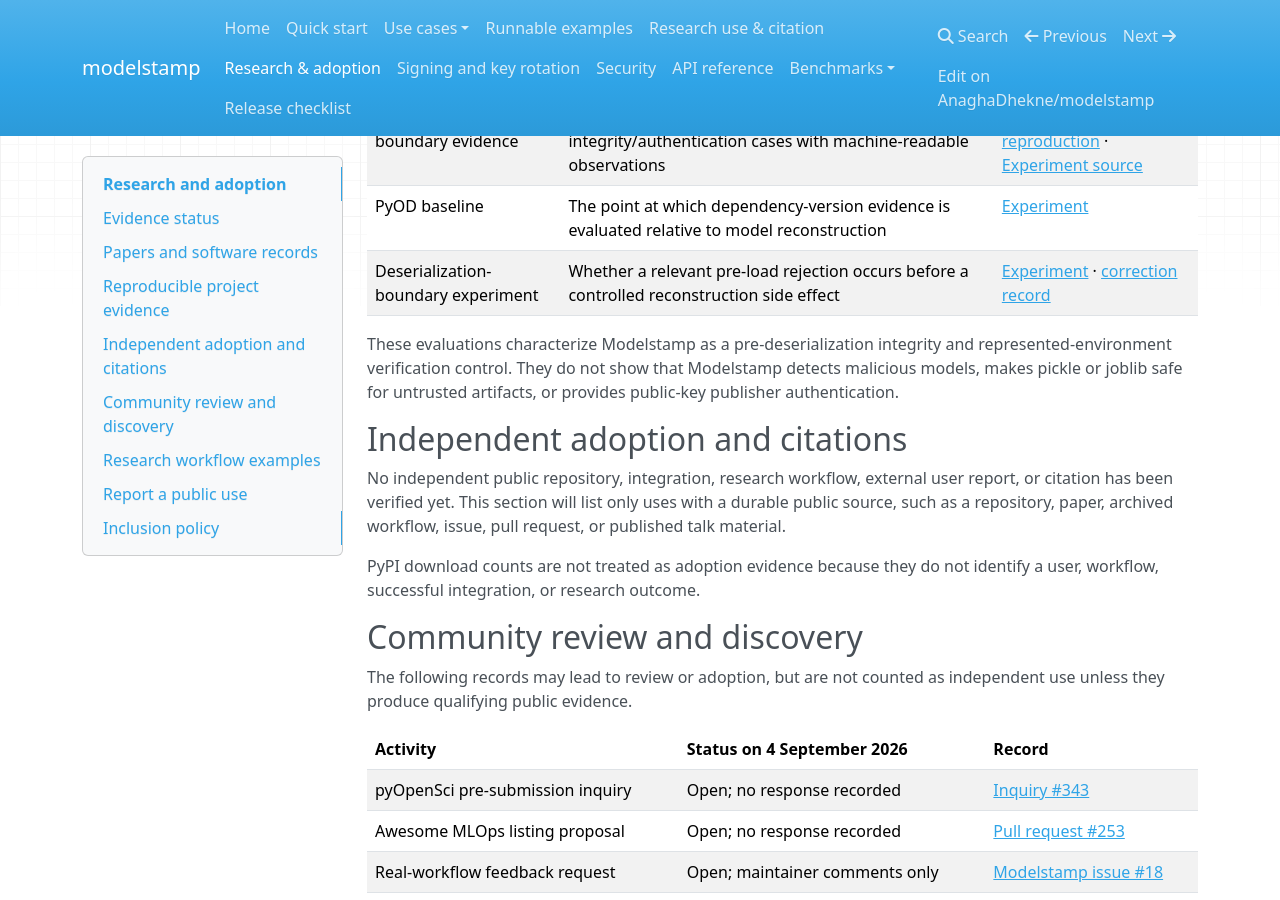
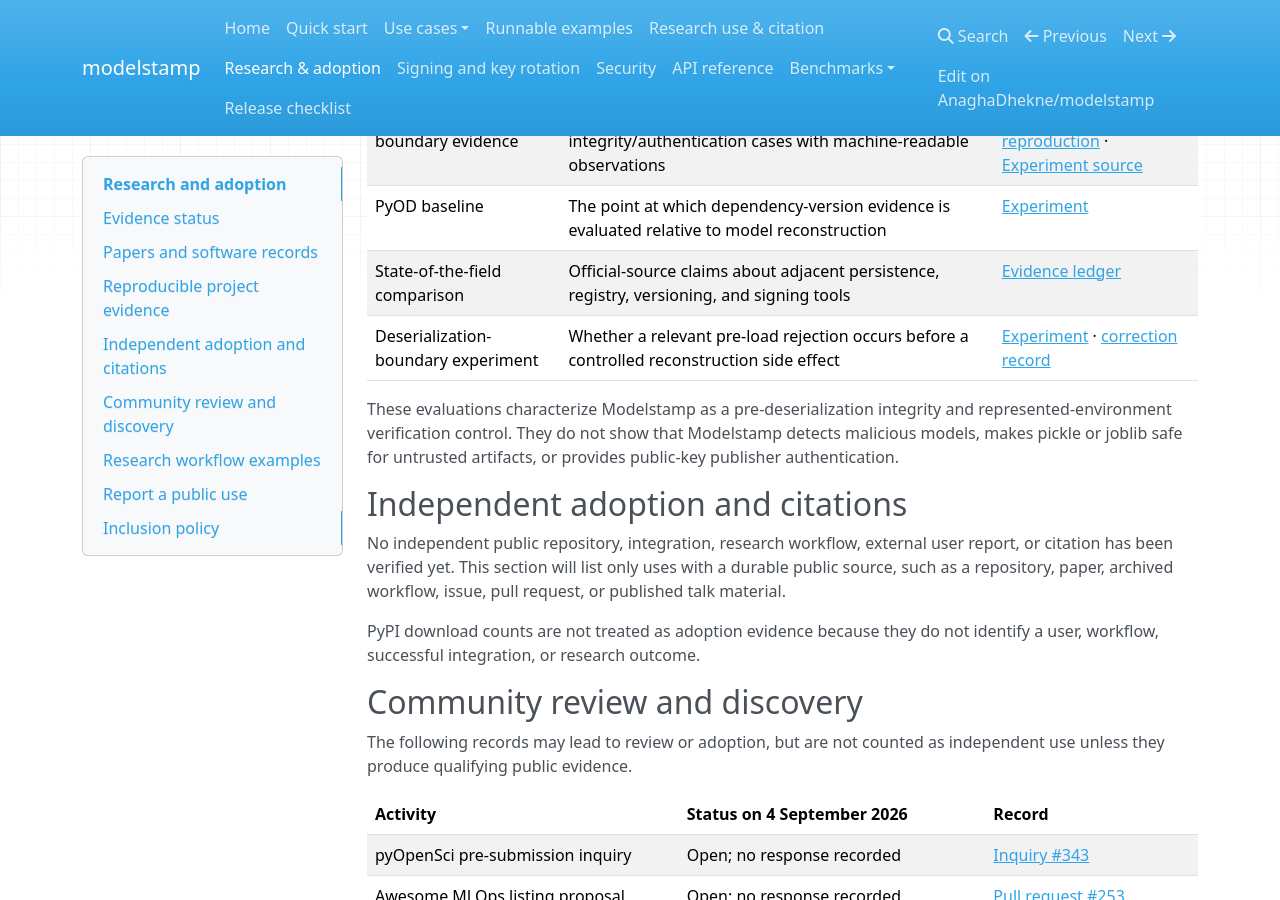
Before and after one commit to AnaghaDhekne/modelstamp, an MkDocs documentation site: the page built from docs/research-adoption.md, in a window 1280 px wide and 900 px high, scrolled down 1626 px. Built offline with MkDocs 1.6.1, drawn with Linux system fonts in a browser that asks for light colours; nearby versions of some CDN libraries.

Commit message:
docs: link state-of-field evidence

```diff
--- a/docs/research-adoption.md
+++ b/docs/research-adoption.md
@@ -56,6 +56,7 @@
 | Definitive sklearn version-drift experiment | Baseline reconstruction and warning behavior compared with Modelstamp's non-deserializing check and strict pre-load rejection | [Protocol and reproduction](sklearn-version-drift.md) · [Experiment source](https://github.com/AnaghaDhekne/modelstamp/tree/main/experiments/sklearn_version_drift) |
 | Unified drift and trust-boundary evidence | Fourteen pinned dependency-drift cases and eight integrity/authentication cases with machine-readable observations | [Protocol and reproduction](reproducible-evidence.md) · [Experiment source](https://github.com/AnaghaDhekne/modelstamp/tree/main/experiments/reproducible_evidence) |
 | PyOD baseline | The point at which dependency-version evidence is evaluated relative to model reconstruction | [Experiment](https://github.com/AnaghaDhekne/modelstamp/tree/main/experiments/pyod_baseline) |
+| State-of-the-field comparison | Official-source claims about adjacent persistence, registry, versioning, and signing tools | [Evidence ledger](https://github.com/AnaghaDhekne/modelstamp/tree/main/research/state_of_field) |
 | Deserialization-boundary experiment | Whether a relevant pre-load rejection occurs before a controlled reconstruction side effect | [Experiment](https://github.com/AnaghaDhekne/modelstamp/tree/main/experiments/deserialization_boundary) · [correction record](https://github.com/AnaghaDhekne/modelstamp/blob/main/research/satml_2027/rq4_correction_record.md) |
 
 These evaluations characterize Modelstamp as a pre-deserialization integrity
```
